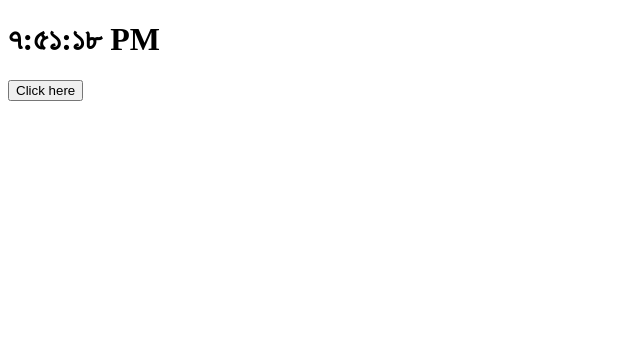
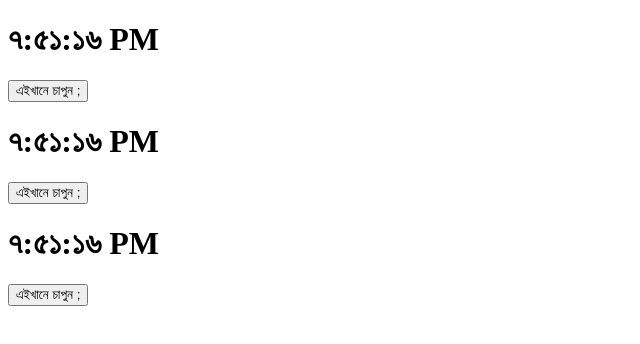
Before and after one commit to monjurhasan4404/react-practice-on-oop, a React (Create React App) app: page / in a window 1280 px wide. Shown: the top 344 px of the page, without its empty margins (0-640 px from the left). Built offline with nearby package versions, Linux system fonts and the light colour scheme.

Commit message:
List And Key

```diff
--- a/src/App.js
+++ b/src/App.js
@@ -1,10 +1,10 @@
-import Clock from './components/Clock';
+import ClockList from './components/ClockList';
 
 function App() {
-    console.log('App component rendered');
+    const quantities =[1,2,3];
     return (
         <div>
-            <Clock />
+            <ClockList quantities={quantities} />
         </div>
     );
 }
--- a/src/components/Button.js
+++ b/src/components/Button.js
@@ -11,11 +11,12 @@
     }
 
     render() {
-        console.log('button componenet rendered');
+
         const { change, locale } = this.props;
         return (
             <button type="button" onClick={() => change(locale)}>
-                Click here
+                {locale==="bn-BD"?'Click To change the clock'
+                :'এইখানে চাপুন '};
             </button>
         );
     }
--- a/src/components/Clock.js
+++ b/src/components/Clock.js
@@ -25,7 +25,7 @@
     }
 
     render() {
-        console.log('clock component rendered');
+
         const { date, locale } = this.state;
 
         return (
@@ -35,11 +35,11 @@
                 </h1>
                 {locale==="bn-BD"?(
                     <Button change={this.handleClick} locale="en-US">
-                    Click here
+
                 </Button>
                 ) : (
                     <Button change={this.handleClick} locale="bn-BD">
-                Click here
+
             </Button>
 
                 )}
--- /dev/null
+++ b/src/components/ClockList.js
@@ -0,0 +1,13 @@
+import Clock from './Clock';
+
+export default function ClockList({ quantities = [] }) {
+    return (
+        <>
+            <div>
+                {quantities.map((key) => (
+                    <Clock key={key} />
+                ))}
+            </div>
+        </>
+    );
+}
```
